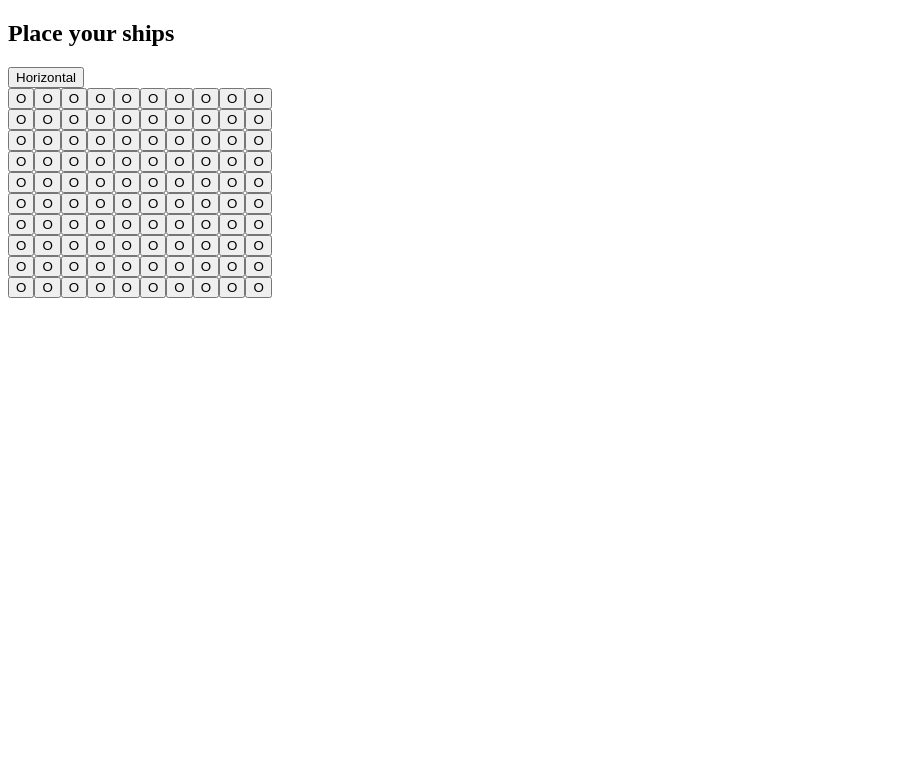
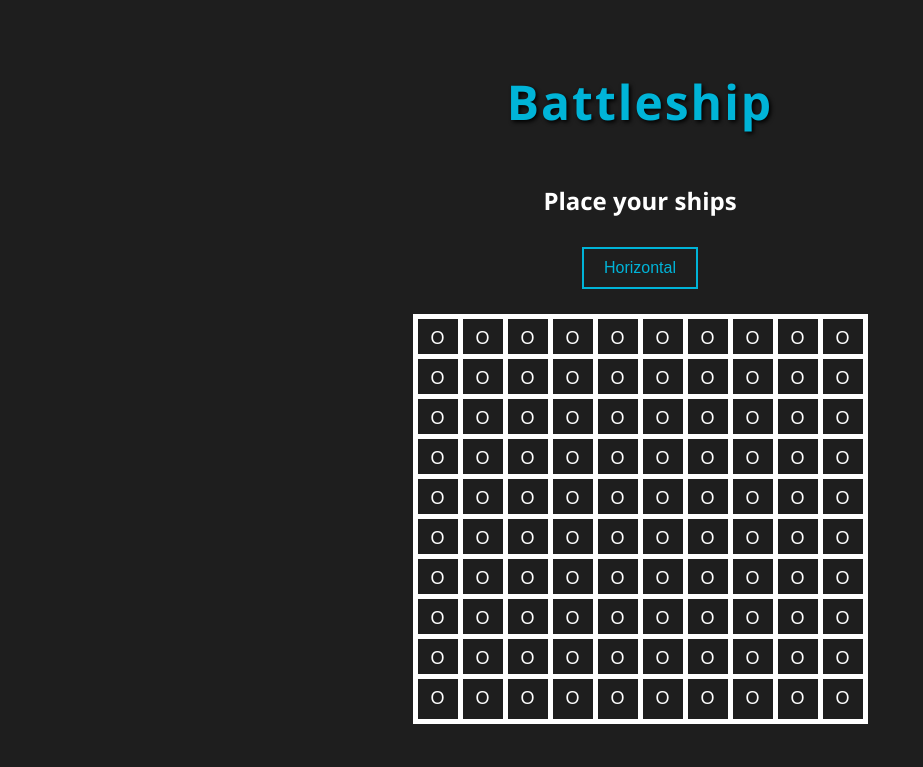
Before and after one commit to ruizterce/Battleship, a website built with webpack: page src/index.html in a window 1280 px wide. Shown: the whole page, without its empty margins (0-923 px from the left). Built offline with nearby package versions, Linux system fonts and the light colour scheme.

Commit message:
Add style.css and Hover Logic on Ship Placement
- Add initial style

- DOMController will now check the validity of a
ship placement when hovering a square and apply
classes accordingly

- Add title to index.html

```diff
--- a/src/controllers/DOMController.mjs
+++ b/src/controllers/DOMController.mjs
@@ -1,11 +1,4 @@
 export default class DOMController {
-  updateText(selector, text) {
-    const element = document.querySelector(selector);
-    if (element) {
-      element.textContent = text;
-    }
-  }
-
   // General board rendering
   renderBoard(parentElement, player, enemy = null, isPlacing = false) {
     const directionBtn = document.querySelector('.direction-btn') || null;
@@ -15,6 +8,7 @@ export default class DOMController {
     // Create a board
     const createBoard = (gameboard, isEnemy = false) => {
       const boardContainer = document.createElement('div');
+      boardContainer.classList.add('board-container');
 
       const boardTitle = document.createElement('h2');
       boardTitle.textContent = isPlacing
@@ -48,8 +42,8 @@ export default class DOMController {
         const row = document.createElement('div');
         for (let j = 0; j < 10; j++) {
           const square = document.createElement('button');
-          square.dataset.coordinates = `${j},${i}`;
-          const pointer = gameboard.containsPointer(j, i);
+          square.dataset.coordinates = `${i},${j}`;
+          const pointer = gameboard.containsPointer(i, j);
           if (pointer) {
             if (pointer.shot) {
               square.textContent = 'H';
@@ -108,6 +102,10 @@ export default class DOMController {
   // Render the placing board for a player
   renderPlacingBoard(parentElement, player) {
     this.renderBoard(parentElement, player, null, true);
+    const currentShipLength = player.ships[player.ships.length - 1];
+    this.addHoverEffect(player, currentShipLength);
+    console.log(player);
+    console.log(currentShipLength);
   }
 
   // Click listener for placing ships
@@ -129,4 +127,61 @@ export default class DOMController {
       board.addEventListener('click', onClick);
     });
   }
+
+  // Hover effect to visualize ship length and direction on Ship Placing Stage
+  addHoverEffect(player, shipLength) {
+    const board = document.querySelector('.placing-board');
+    const buttons = board.querySelectorAll('button');
+
+    buttons.forEach((button) => {
+      button.addEventListener('mouseenter', (e) => {
+        const [x, y] = e.target.dataset.coordinates.split(',').map(Number);
+        const directionBtn = document.querySelector('.direction-btn');
+        const direction = directionBtn.dataset.direction;
+        this.highlightAdjacentButtons(player, x, y, shipLength, direction);
+      });
+
+      button.addEventListener('mouseleave', () => {
+        this.removeHighlight();
+      });
+    });
+  }
+
+  highlightAdjacentButtons(player, x, y, length, direction) {
+    for (let i = 0; i < length; i++) {
+      let targetX = x;
+      let targetY = y;
+      if (direction === 'H') {
+        targetX += i;
+      } else {
+        targetY += i;
+      }
+
+      let classToAdd;
+      if (player.gameboard.isValidPlace(x, y, length, direction)) {
+        classToAdd = 'highlight';
+      } else {
+        classToAdd = 'highlight-error';
+      }
+
+      if (targetX <= 9 && targetY <= 9) {
+        const button = document.querySelector(`button[data-coordinates="${targetX},${targetY}"]`);
+        if (button) {
+          button.classList.add(classToAdd);
+        }
+      }
+    }
+  }
+
+  removeHighlight() {
+    const highlightedButtons = document.querySelectorAll('.highlight');
+    highlightedButtons.forEach((button) => {
+      button.classList.remove('highlight');
+    });
+
+    const highlightedErrorButtons = document.querySelectorAll('.highlight-error');
+    highlightedErrorButtons.forEach((button) => {
+      button.classList.remove('highlight-error');
+    });
+  }
 }
--- a/src/index.html
+++ b/src/index.html
@@ -3,9 +3,10 @@
   <head>
     <meta charset="UTF-8" />
     <meta name="viewport" content="width=device-width, initial-scale=1.0" />
-    <title>Title</title>
+    <title>Battleship</title>
   </head>
   <body>
+    <h1 class="game-title">Battleship</h1>
     <div class="game-container"></div>
   </body>
 </html>
--- a/src/style.css
+++ b/src/style.css
@@ -0,0 +1,111 @@
+body,
+html {
+    margin: 0;
+    padding: 0;
+    box-sizing: border-box;
+    font-family: 'Segoe UI', Tahoma, Geneva, Verdana, sans-serif;
+    display: flex;
+    justify-content: center;
+    align-items: center;
+    height: 100vh;
+    background-color: var(--background-color);
+    color: var(--text-color);
+}
+
+body {
+    display: flex;
+    flex-direction: column;
+    align-items: center;
+
+    --background-color: #1e1e1e;
+    --text-color: #ffffff;
+    --primary-color: #00b4d8;
+    --hover-background-color: #00b4d8;
+    --hover-text-color: #1e1e1e;
+    --shadow-color: #000000;
+    --error-color: #fc6868;
+}
+
+.game-title {
+    font-size: 48px;
+    font-weight: bold;
+    letter-spacing: 2px;
+    color: var(--primary-color);
+    text-shadow: 2px 2px 4px var(--shadow-color);
+    margin-bottom: 30px;
+}
+
+.game-container {
+    display: flex;
+    flex-direction: column;
+    align-items: center;
+}
+
+.board-container {
+    display: flex;
+    flex-direction: column;
+    align-items: center;
+    gap: 10px;
+}
+
+h2 {
+    margin-bottom: 20px;
+    font-size: 24px;
+}
+
+.direction-btn {
+    padding: 10px 20px;
+    margin-bottom: 20px;
+    border: 2px solid var(--primary-color);
+    background: transparent;
+    color: var(--primary-color);
+    font-size: 16px;
+    cursor: pointer;
+    transition: background 0.3s, color 0.3s;
+}
+
+.direction-btn:hover {
+    background: var(--hover-background-color);
+    color: var(--hover-text-color);
+}
+
+.placing-board,
+.player-board,
+.enemy-board {
+    display: grid;
+    grid-template-columns: repeat(10, 40px);
+    grid-template-rows: repeat(10, 40px);
+    grid-gap: 5px;
+}
+
+.placing-board button,
+.player-board button,
+.enemy-board button {
+    width: 40px;
+    height: 40px;
+    padding: 5px;
+    border: none;
+    box-shadow: 0 0 0 5px var(--text-color);
+    background-color: var(--background-color);
+    color: var(--text-color);
+    cursor: pointer;
+    font-size: 18px;
+    transition: background 0.3s, color 0.3s;
+}
+
+.placing-board button:hover,
+.player-board button:hover,
+.enemy-board button:hover {
+    background: var(--hover-background-color);
+    color: var(--hover-text-color);
+}
+
+.placing-board button.highlight {
+    background-color: var(--primary-color);
+    color: var(--hover-text-color);
+}
+
+.placing-board button.highlight-error {
+    background-color: var(--error-color);
+    color: var(--hover-text-color);
+}
```
